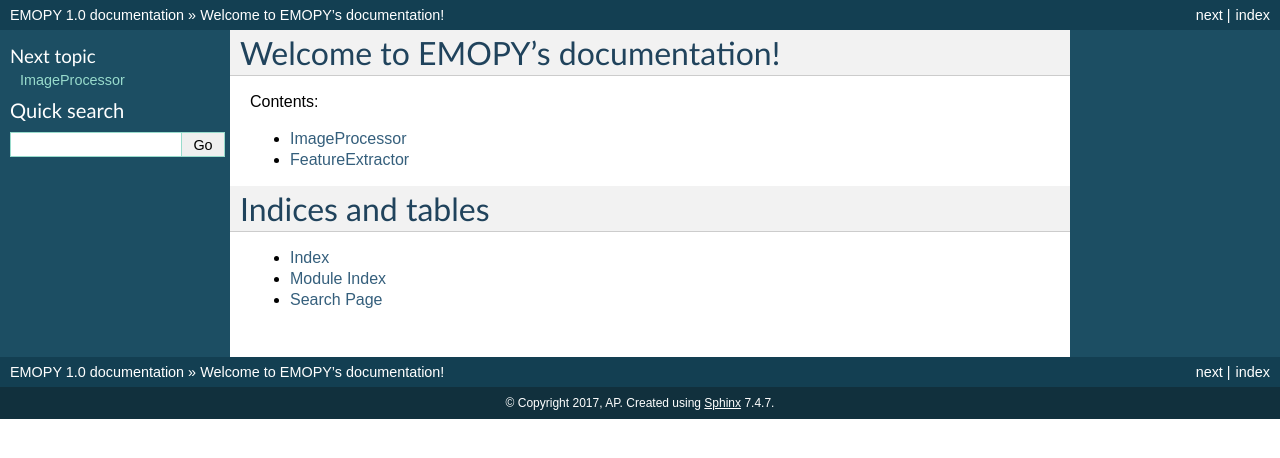
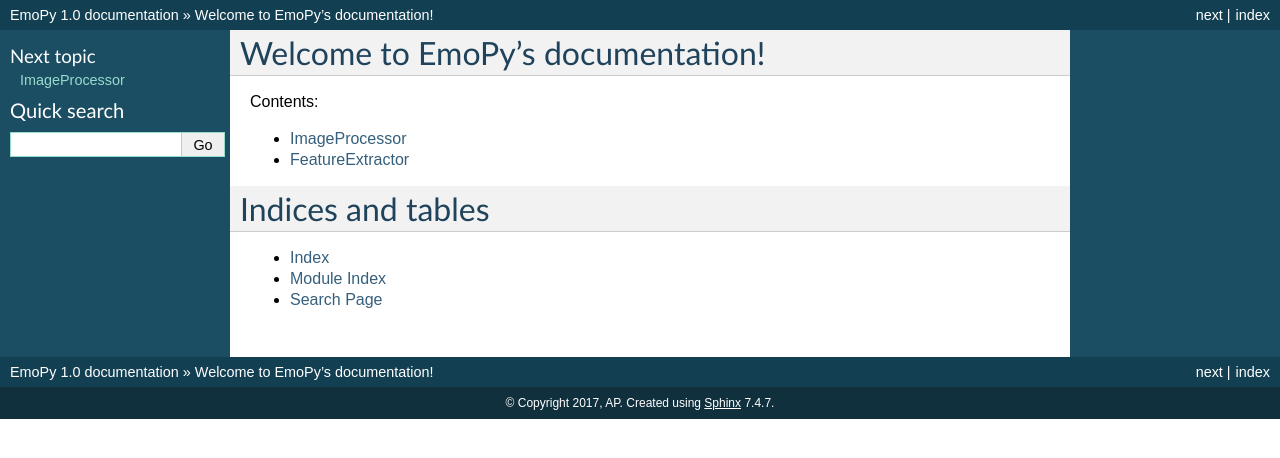
Before and after one commit to thoughtworksarts/EmoPy, a Sphinx documentation site: the page built from docs/index.rst, in a window 1280 px wide. Shown: the top 458 px of the page. Built offline with Sphinx 7.4.7, drawn with Linux system fonts in a browser that asks for light colours; pages that are not in the unit, such as notebooks, are missing from menus.

Commit message:
[Angelica] Update library name in docs

```diff
--- a/docs/conf.py
+++ b/docs/conf.py
@@ -1,7 +1,7 @@
 #!/usr/bin/env python3
 # -*- coding: utf-8 -*-
 #
-# EMOPY documentation build configuration file, created by
+# EmoPy documentation build configuration file, created by
 # sphinx-quickstart on Tue Nov 28 16:37:23 2017.
 #
 # This file is execfile()d with the current directory set to its
@@ -49,7 +49,7 @@
 master_doc = 'index'
 
 # General information about the project.
-project = 'EMOPY'
+project = 'EmoPy'
 copyright = '2017, AP'
 author = 'AP'
 
@@ -119,7 +119,7 @@
 # -- Options for HTMLHelp output ------------------------------------------
 
 # Output file base name for HTML help builder.
-htmlhelp_basename = 'EMOPYdoc'
+htmlhelp_basename = 'EmoPydoc'
 
 
 # -- Options for LaTeX output ---------------------------------------------
@@ -146,7 +146,7 @@
 # (source start file, target name, title,
 #  author, documentclass [howto, manual, or own class]).
 latex_documents = [
-    (master_doc, 'EMOPY.tex', 'EMOPY Documentation',
+    (master_doc, 'EmoPy.tex', 'EmoPy Documentation',
      'AP', 'manual'),
 ]
 
@@ -156,7 +156,7 @@
 # One entry per manual page. List of tuples
 # (source start file, name, description, authors, manual section).
 man_pages = [
-    (master_doc, 'emopy', 'EMOPY Documentation',
+    (master_doc, 'emopy', 'EmoPy Documentation',
      [author], 1)
 ]
 
@@ -167,7 +167,7 @@
 # (source start file, target name, title, author,
 #  dir menu entry, description, category)
 texinfo_documents = [
-    (master_doc, 'EMOPY', 'EMOPY Documentation',
-     author, 'EMOPY', 'One line description of project.',
+    (master_doc, 'EmoPy', 'EmoPy Documentation',
+     author, 'EmoPy', 'One line description of project.',
      'Miscellaneous'),
 ]
--- a/docs/index.rst
+++ b/docs/index.rst
@@ -1,9 +1,9 @@
-.. EMOPY documentation master file, created by
+.. EmoPy documentation master file, created by
    sphinx-quickstart on Tue Nov 28 16:37:23 2017.
    You can adapt this file completely to your liking, but it should at least
    contain the root `toctree` directive.
 
-Welcome to EMOPY's documentation!
+Welcome to EmoPy's documentation!
 =====================================
 
 .. toctree::
```
Also changed, not shown: 18 other files.
